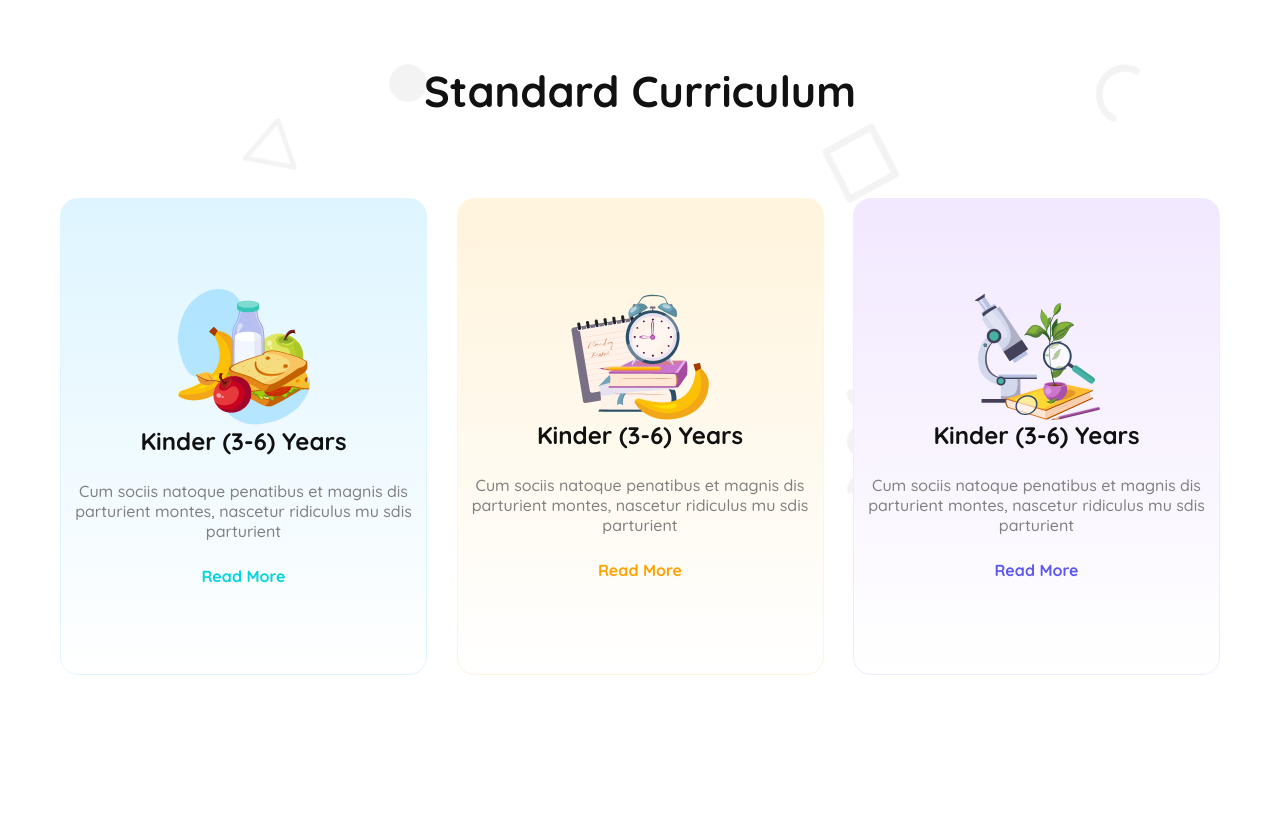
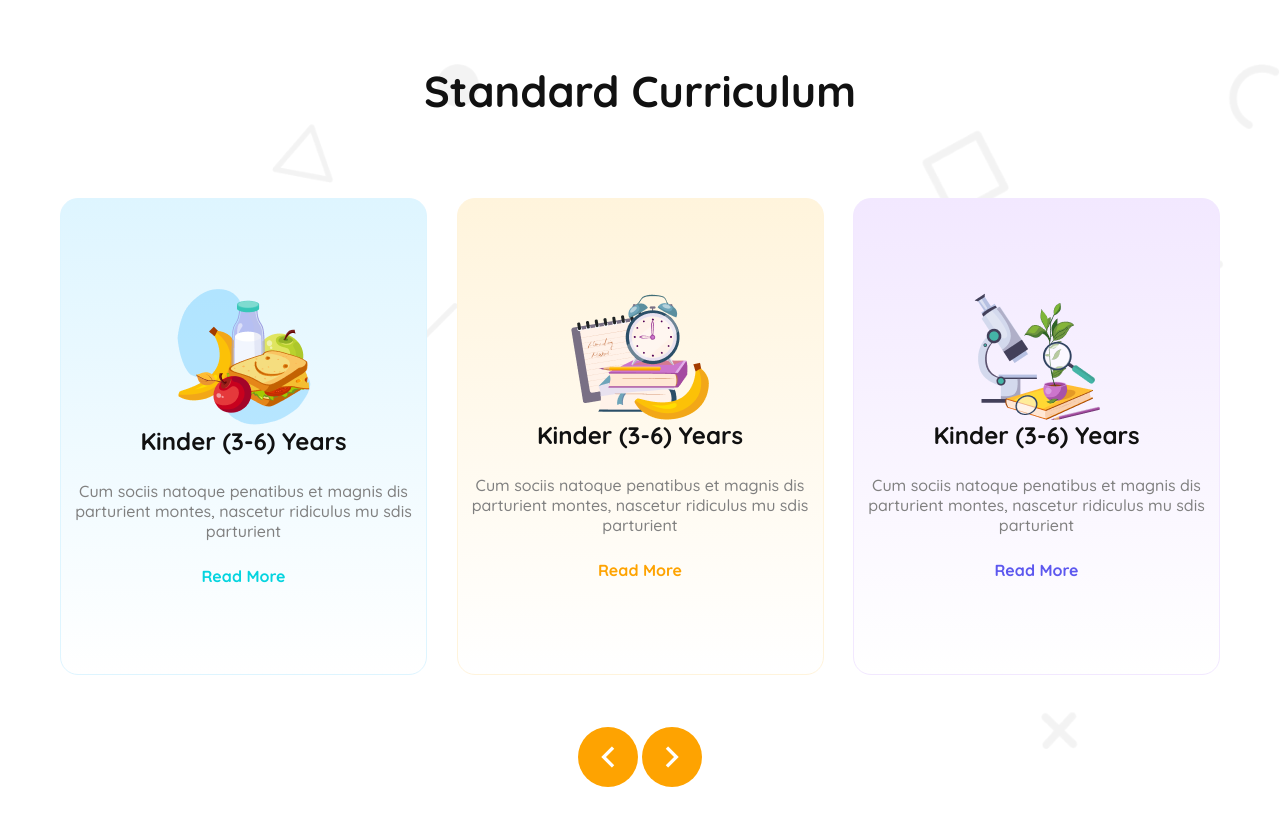
Before and after one commit to siamahmeddhk/assingment-2, a plain HTML site: page index.html in a window 1280 px wide. Shown: the part 677-1502 px from the top of the page. Before the commit the page ends 1352 px from the top, so only its background shows below. Drawn offline with nearby package versions, Linux system fonts and the light colour scheme.

Commit message:
curiculum section button added

```diff
--- a/index.html
+++ b/index.html
@@ -48,8 +48,10 @@
         <!-- banner section end -->
 
     </header>
-    <main class="main-section">
-<!-- curriculum sectio start -->
+    <main>
+
+<!-- curriculum section start -->
+
  <section class="curriculum-main">
     <section class="curriculum">
         <h3 class="curriculum-title">Standard Curriculum</h3>
@@ -73,10 +75,15 @@
                 <h5 class="curriculum-more vio">Read More</h5>
             </div>
         </div>
+        <div class="arrow-icons">
+            <i class="ri-arrow-left-s-line"></i>
+            <i class="ri-arrow-right-s-line"></i>
+        </div>
      </section>
  </section>
 
-<!-- curriculum sectio end -->
+<!-- curriculum section end -->
+
     </main>
     <footer>
 
--- a/styles/style.css
+++ b/styles/style.css
@@ -157,12 +157,26 @@
     font-size: 1rem;
     font-weight: bold;
 }
+.arrow-icons{
+    margin: 60px 0 60px 0;
+    text-align: center;
+}
+.arrow-icons> i{
+    padding: 10px;
+    border-radius: 50%;
+    background-color: #FEA301;
+    color: #ffffff;
+    font-size: 2.5rem;
+}
+
+/* curriculum style end */
 @media screen and (max-width : 572px) {
 
     /* nav responsive style */
     .nav-item,
     .nav-btn,
-    .logo-name{
+    .logo-name,
+    .arrow-icons{
         display: none;
     }
     .navbar{
@@ -191,6 +205,8 @@
     }
     .curriculum-main{
         width: 100%;
+        background-size: auto;
+        background-position: top left;
 
     }
     .curriculum-cards{
@@ -201,4 +217,5 @@
     .curriculum-title{
         font-size: 1.8rem;
     }
+
 }
```
